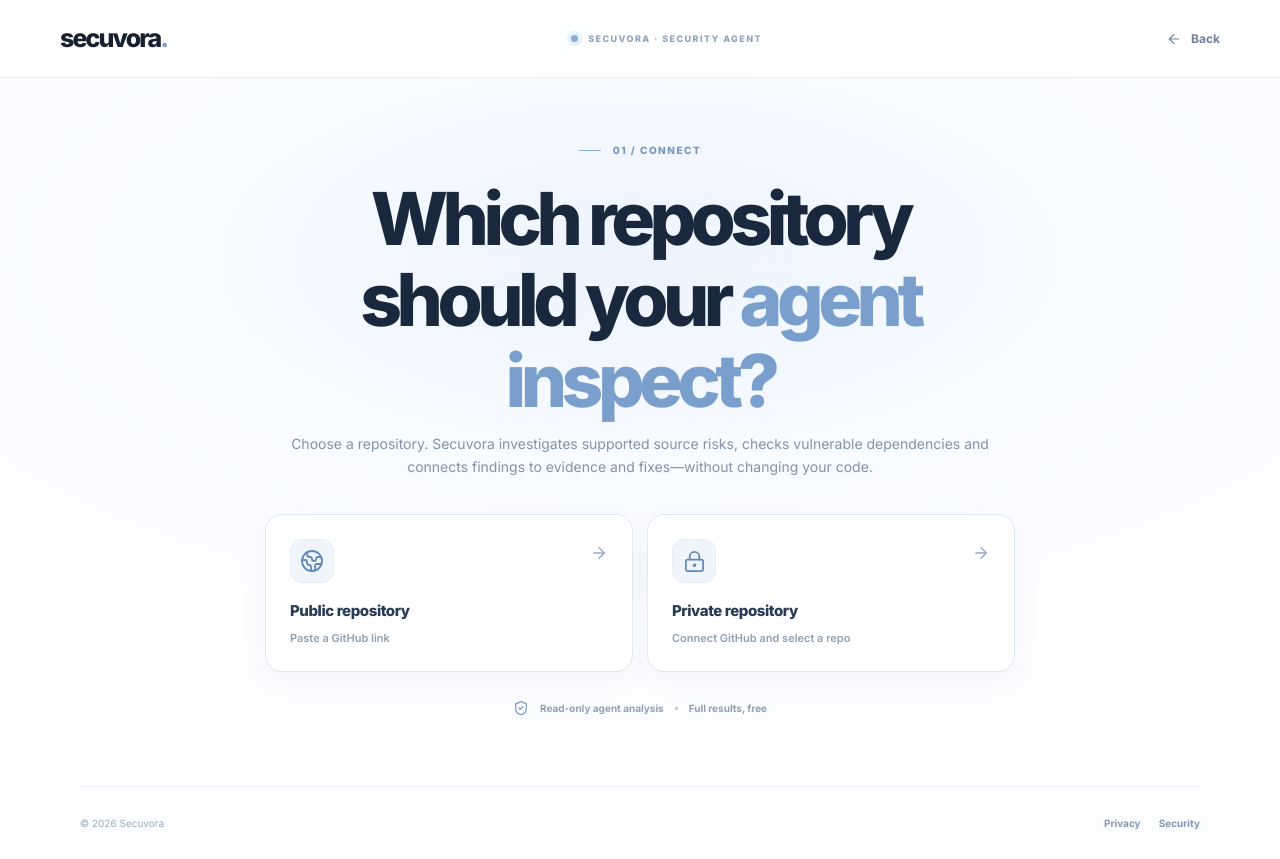
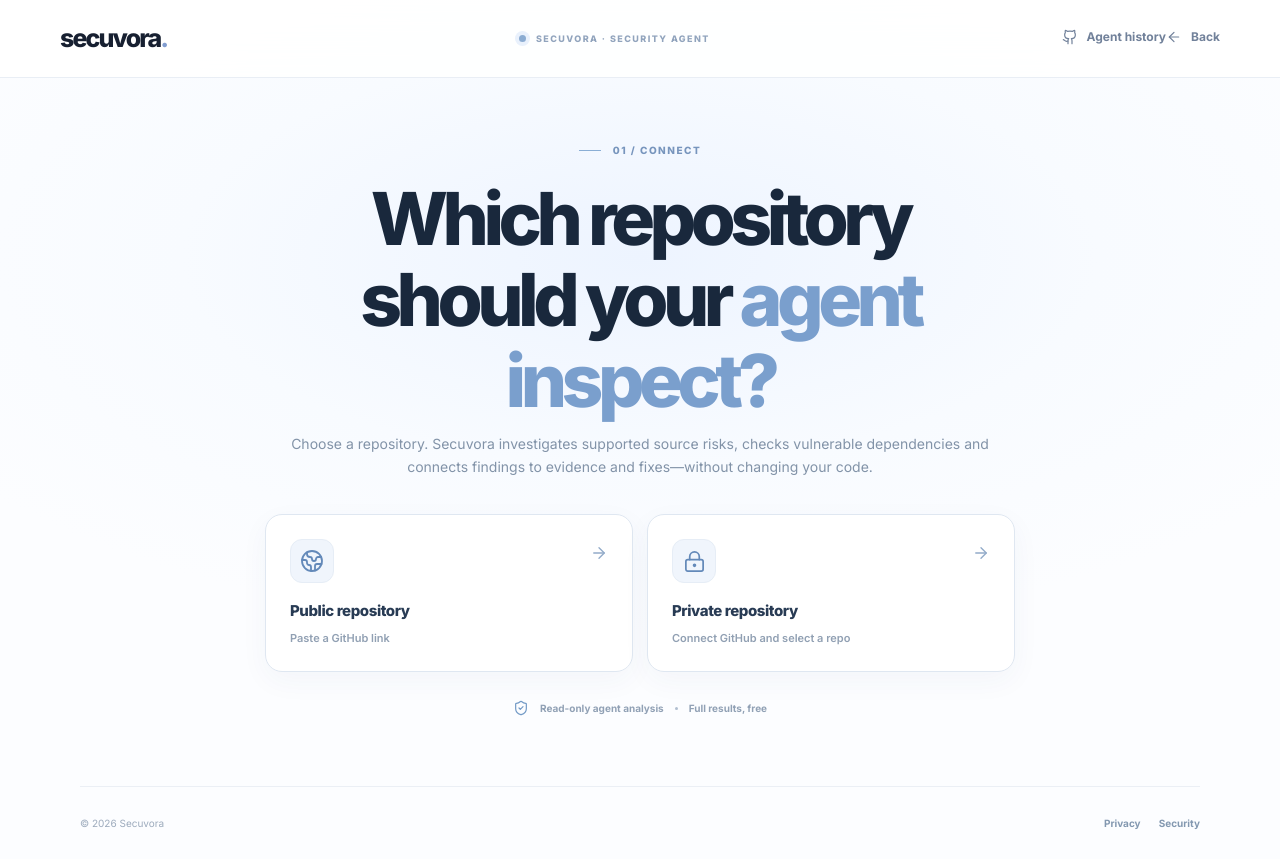
Before and after one commit to helloskyorigin/Safe-sure, a Next.js app: page /assess in a window 1280 px wide. Built offline with nearby package versions, Linux system fonts and the light colour scheme.

Commit message:
ux: link developer history from repository connection

```diff
--- a/components/AssessmentStart.tsx
+++ b/components/AssessmentStart.tsx
@@ -53,7 +53,10 @@ export default function AssessmentStart() {
         <div className="assess-container assess-header-inner">
           <Link href="/" className="brand" aria-label="Secuvora home">secuvora<span>.</span></Link>
           <span className="connect-header-mark"><span/> SECUVORA · SECURITY AGENT</span>
-          <Link href="/" className="assess-back"><ArrowLeft size={16}/> <span>Back</span></Link>
+          <div className="connect-header-actions">
+            <Link href="/assess/history" className="assess-back"><Github size={16}/> <span>Agent history</span></Link>
+            <Link href="/" className="assess-back"><ArrowLeft size={16}/> <span>Back</span></Link>
+          </div>
         </div>
       </header>
 
```
